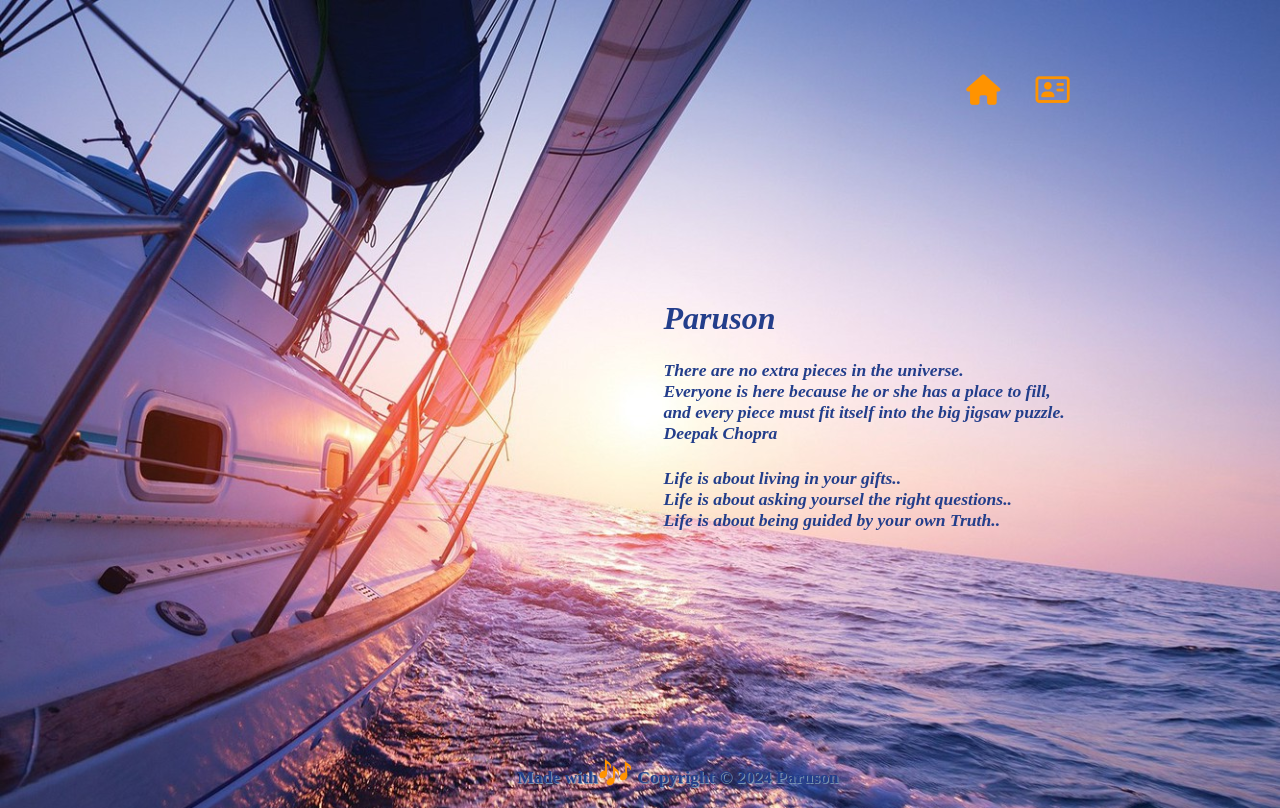
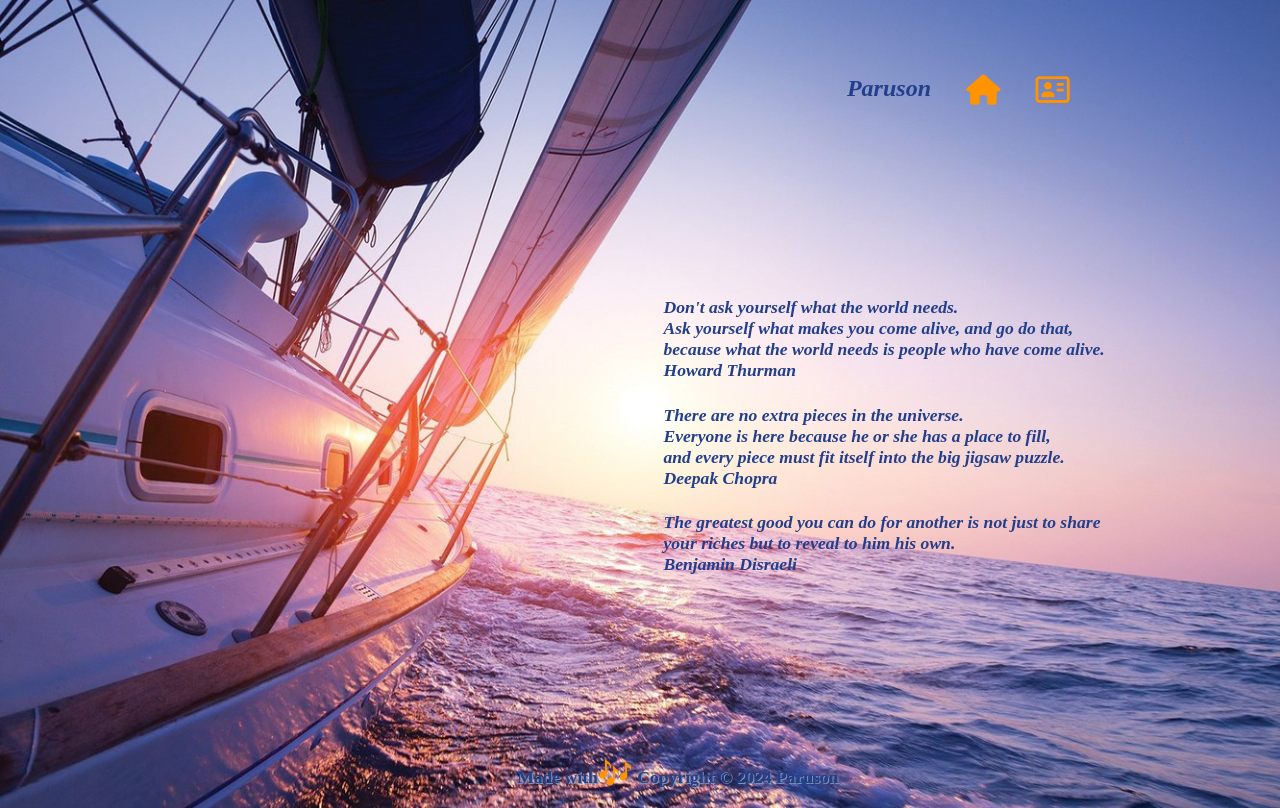
Before and after one commit to funcoderrr/paruson, a plain HTML site: page index.html in a window 1280 px wide. Shown: the top 808 px of the page. Drawn offline with Linux system fonts and the light colour scheme; a web font is replaced by a local one.

Commit message:
index quotes update

```diff
--- a/index.html
+++ b/index.html
@@ -21,6 +21,7 @@
 
 <nav>
   <menu>
+    <h1>Paruson</h1>
     <li> <a href="index.html"><i class="fa-solid fa-house"></i></a></li>
     <li> <a href="contact.html"><i class="far fa-address-card"></i></a></li>
     <!-- <li><a href="#"><i class="fa-brands fa-instagram"></i></a></li>
@@ -34,11 +35,9 @@
 
        <div class="transbox">
 
-         <h1>Paruson</h1>
-
-           <h4>There are no extra pieces in the universe.<br>Everyone is here because he or she has a place to fill,<br>and every piece must fit itself into the big jigsaw puzzle.<br>     Deepak Chopra</h4>
-
-           <h4>Life is about living in your gifts..<br>Life is about asking yoursel the right questions..<br>Life is about being guided by your own Truth..</h4><br>
+           <h4>Don't ask yourself what the world needs.<br>Ask yourself what makes you come alive, and go do that,<br> because what the world needs is people who have come alive.<br>Howard Thurman</h4>
+           <h4>There are no extra pieces in the universe.<br>Everyone is here because he or she has a place to fill,<br>and every piece must fit itself into the big jigsaw puzzle.<br>Deepak Chopra</h4>
+           <h4>The greatest good you can do for another is not just to share your riches but to reveal to him his own.<br>Benjamin Disraeli</h4>
 
         </div>
   </div>
```
